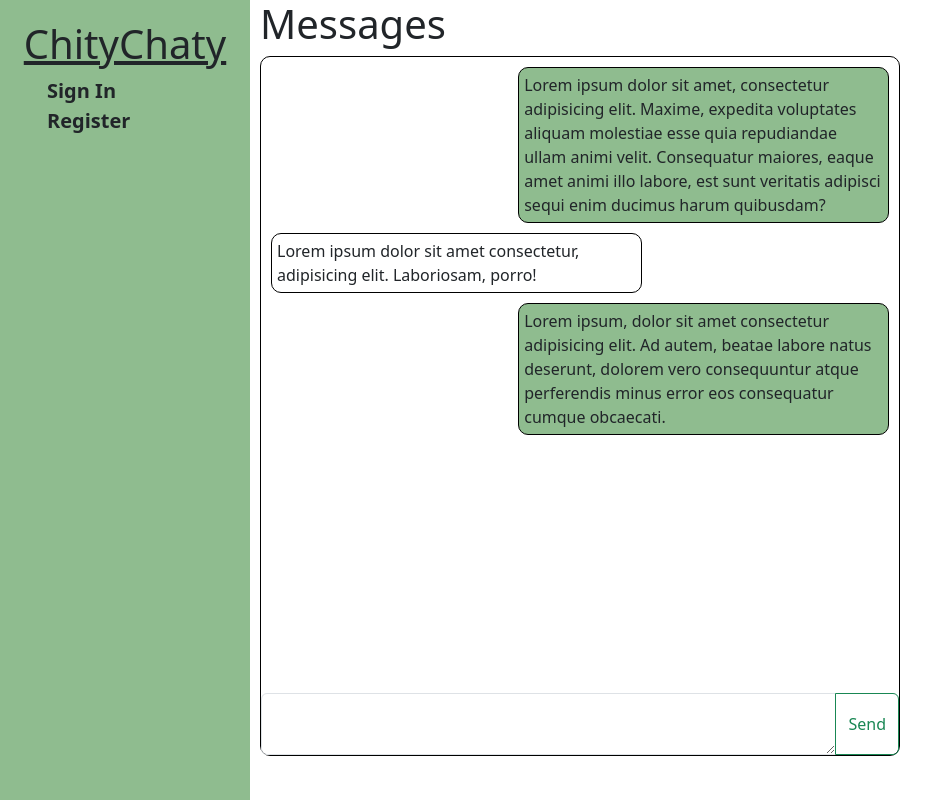
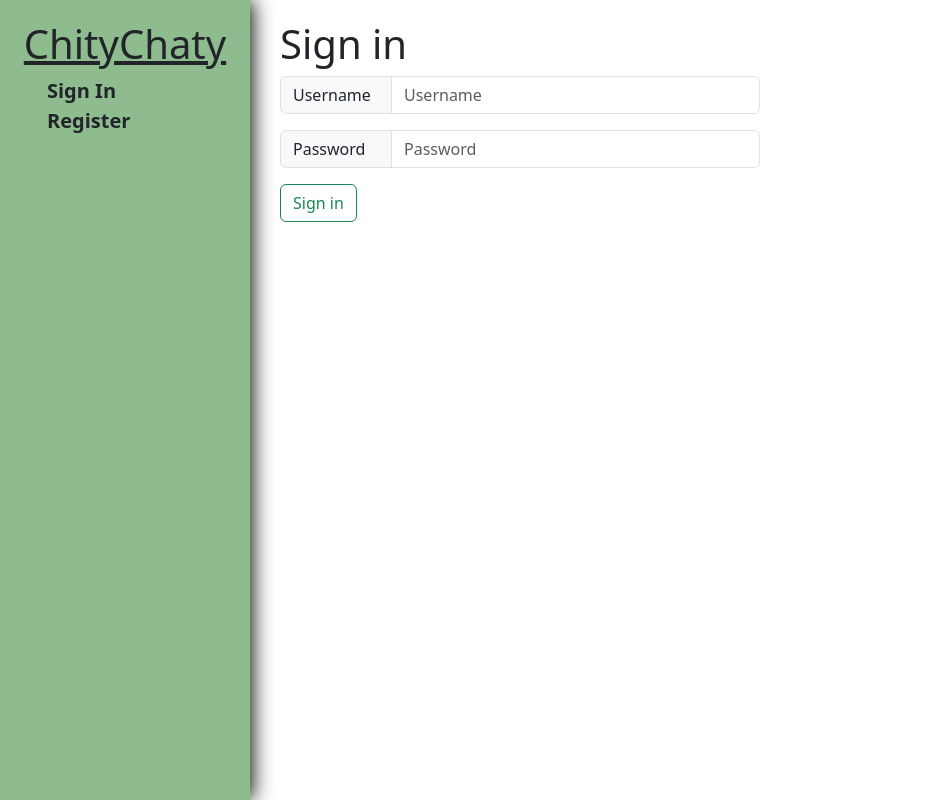
Before and after one commit to Frommflin/awj_chatapp, a React (Vite) app: page /register in a window 1280 px wide. Shown: the whole page, without its empty margins (0-940 px from the left). Built offline with nearby package versions, Linux system fonts and the light colour scheme.

Commit message:
Adjusting layout

```diff
--- a/src/App.css
+++ b/src/App.css
@@ -1,4 +1,5 @@
 
 #page{
-    margin-left: 260px;
+    margin-left: 280px;
+    padding-top: 20px;
 }
--- a/src/App.jsx
+++ b/src/App.jsx
@@ -10,9 +10,9 @@ function App() {
     <>
       <SideNav/>
       <div id='page'>
-        {/* <Register/>
-        <Login/> */}
-        <Chat/>
+        <Login/>
+        {/* <Register/> */}
+        {/* <Chat/> */}
       </div>
     </>
   )
--- a/src/components/sidenav.module.sass
+++ b/src/components/sidenav.module.sass
@@ -5,6 +5,7 @@
     position: fixed
     z-index: 1
     padding: 20px 5px
+    box-shadow: 2px 0px 20px 0px black
     h1
         text-align: center
         text-decoration: underline
--- a/src/pages/Chat.jsx
+++ b/src/pages/Chat.jsx
@@ -4,7 +4,6 @@ import './chat.sass'
 const Chat = () => {
   return (
     <>
-      <h1>Messages</h1>
       <div id='chatbox'>
         <div id='messageBox'>
           <div className='messages me'>
--- a/src/pages/chat.sass
+++ b/src/pages/chat.sass
@@ -1,12 +1,12 @@
 
 #chatbox
-    border: 1px solid black
     border-radius: 10px
-    width: 50vw
-    height: 700px
+    width: 80%
+    height: 90vh
     display: flex
     flex-direction: column
     justify-content: space-between
+    margin: auto
 
     #messageBox
         display: flex
```
